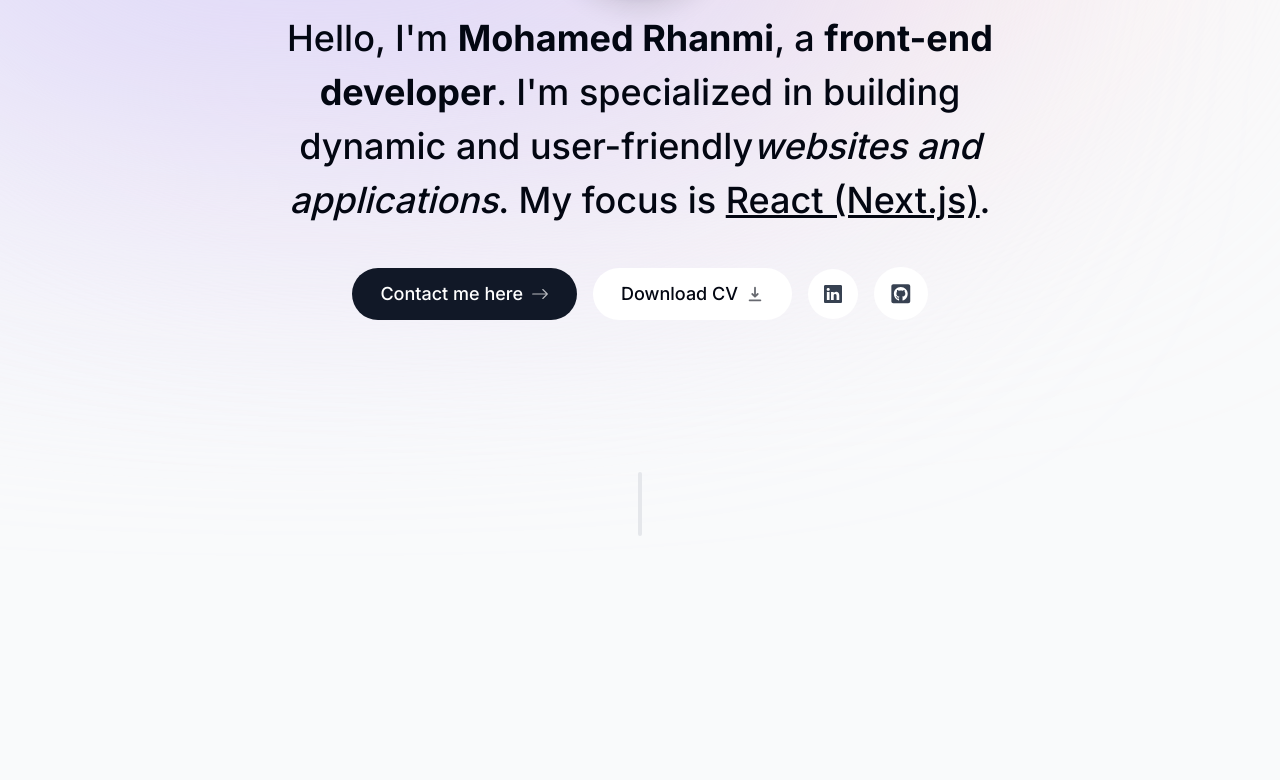
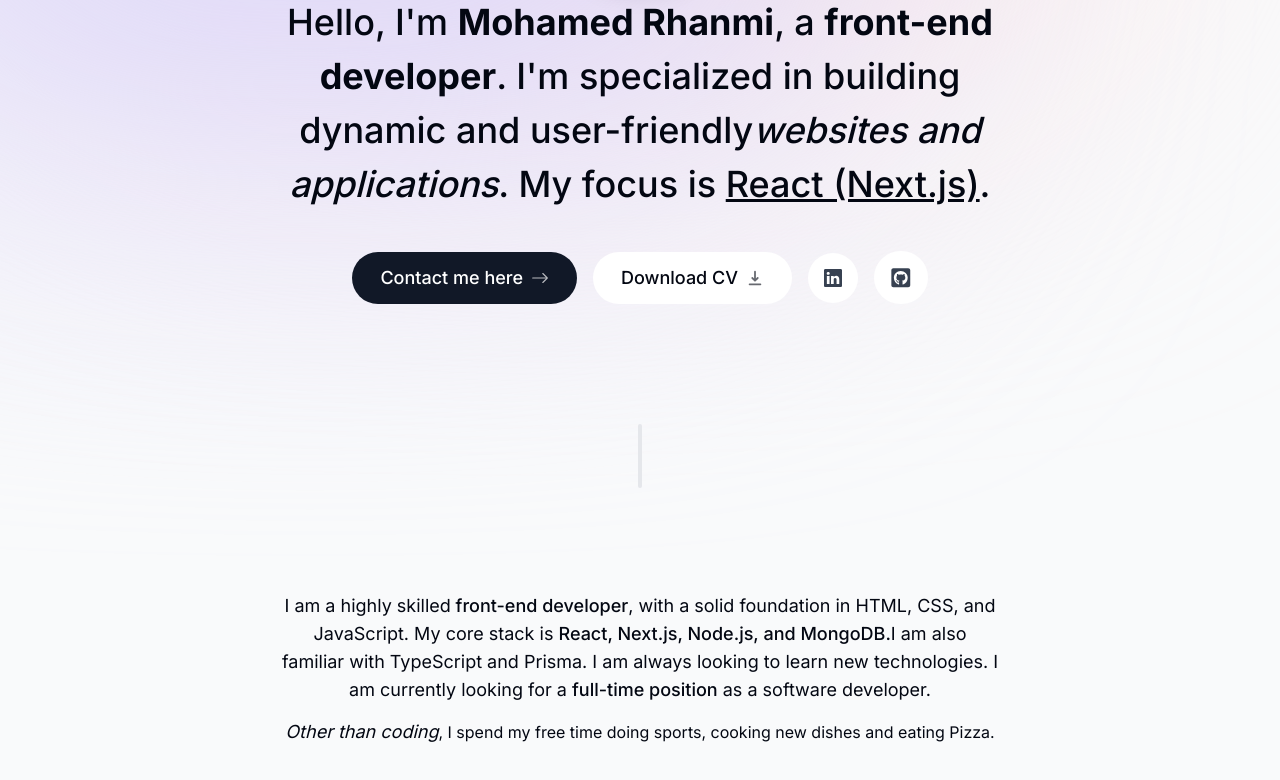
Before and after one commit to morhaaa/mohamedrhanmi.com, a Next.js app: page / in a window 1280 px wide. Shown: the part 350-1130 px from the top of the page. Before the commit the page ends 926 px from the top, so only its background shows below. Built offline with nearby package versions, Linux system fonts and the light colour scheme.

Commit message:
Create 'About' section

```diff
--- a/src/app/page.tsx
+++ b/src/app/page.tsx
@@ -1,11 +1,13 @@
+import About from "@/components/about";
 import Intro from "@/components/intro";
 import SectionDivider from "@/components/section-divider";
 
 export default function Home() {
   return (
-    <main className="flex flex-col items-center  px-4 pt-36">
+    <main className="flex flex-col items-center px-4">
       <Intro />
       <SectionDivider />
+      <About />
     </main>
   );
 }
--- /dev/null
+++ b/src/components/about.tsx
@@ -0,0 +1,34 @@
+"use client";
+
+import React from "react";
+import { motion } from "framer-motion";
+
+export default function About() {
+  return (
+    <motion.section
+      className="max-w-[45rem] text-center leading-8 my-16"
+      initial={{ opacity: 0, y: 100 }}
+      animate={{ opacity: 1, y: 0 }}
+      transition={{ delay: 0.175 }}
+      id="about"
+    >
+      <p className="mb-3 text-lg">
+        I am a highly skilled
+        <span className="font-medium"> front-end developer</span>, with a solid
+        foundation in HTML, CSS, and JavaScript. My core stack is{" "}
+        <span className="font-medium">
+          React, Next.js, Node.js, and MongoDB.
+        </span>
+        I am also familiar with TypeScript and Prisma. I am always looking to
+        learn new technologies. I am currently looking for a{" "}
+        <span className="font-medium">full-time position</span> as a software
+        developer.
+      </p>
+
+      <p>
+        <span className="italic text-lg"> Other than coding</span>, I spend my
+        free time doing sports, cooking new dishes and eating Pizza.{" "}
+      </p>
+    </motion.section>
+  );
+}
--- a/src/components/intro.tsx
+++ b/src/components/intro.tsx
@@ -14,7 +14,11 @@
   const { setActiveSection, setTimeOfLastClick } = useActiveSectionContext();
 
   return (
-    <section ref={ref} id="home" className="mb-28 max-w-[50rem] text-center">
+    <section
+      ref={ref}
+      id="home"
+      className="max-w-[50rem] text-center pt-32 pb-20"
+    >
       <div className="flex items-center justify-center">
         <div className="relative">
           <motion.div
```
